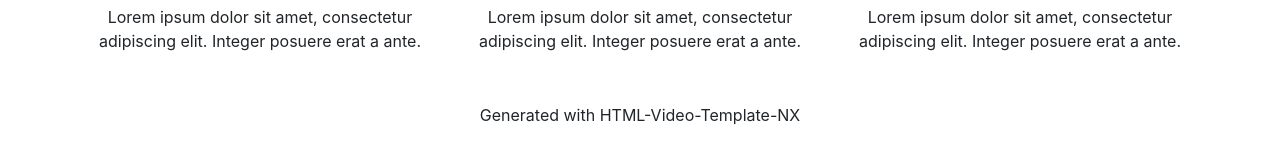
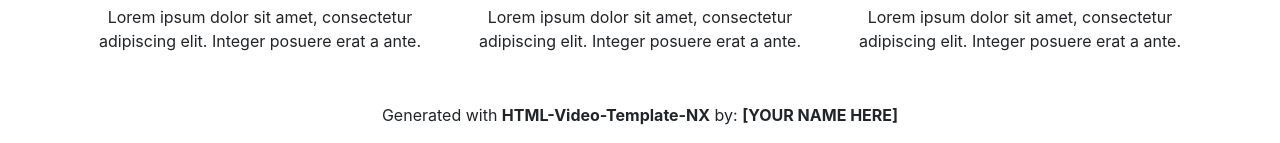
Before and after one commit to SuperOkazaki/HTML-Video-Template-NX, a plain HTML site: page Framework/index.html in a window 1280 px wide. Shown: the part 1177-1320 px from the top of the page. Drawn offline with Linux system fonts and the light colour scheme.

```diff
--- a/Framework/index.html
+++ b/Framework/index.html
@@ -4,7 +4,7 @@
     <meta charset="UTF-8">
     <meta http-equiv="X-UA-Compatible" content="IE=edge">
     <meta name="viewport" content="width=device-width, initial-scale=1">
-    <title>Bootstrap Agency Page Template</title>
+    <title>HTML-Video-Template-NX</title>
     <!-- Bootstrap -->
     <link href="css/bootstrap-4.0.0.css" rel="stylesheet">
   </head>
@@ -119,7 +119,7 @@
       <div class="container">
         <div class="row">
           <div class="col-12">
-            <p>Generated with HTML-Video-Template-NX</p>
+            <p>Generated with <b>HTML-Video-Template-NX</b> by: <b>[YOUR NAME HERE]</b></p>
           </div>
         </div>
       </div>
```
Also changed, not shown: 12 other files.
